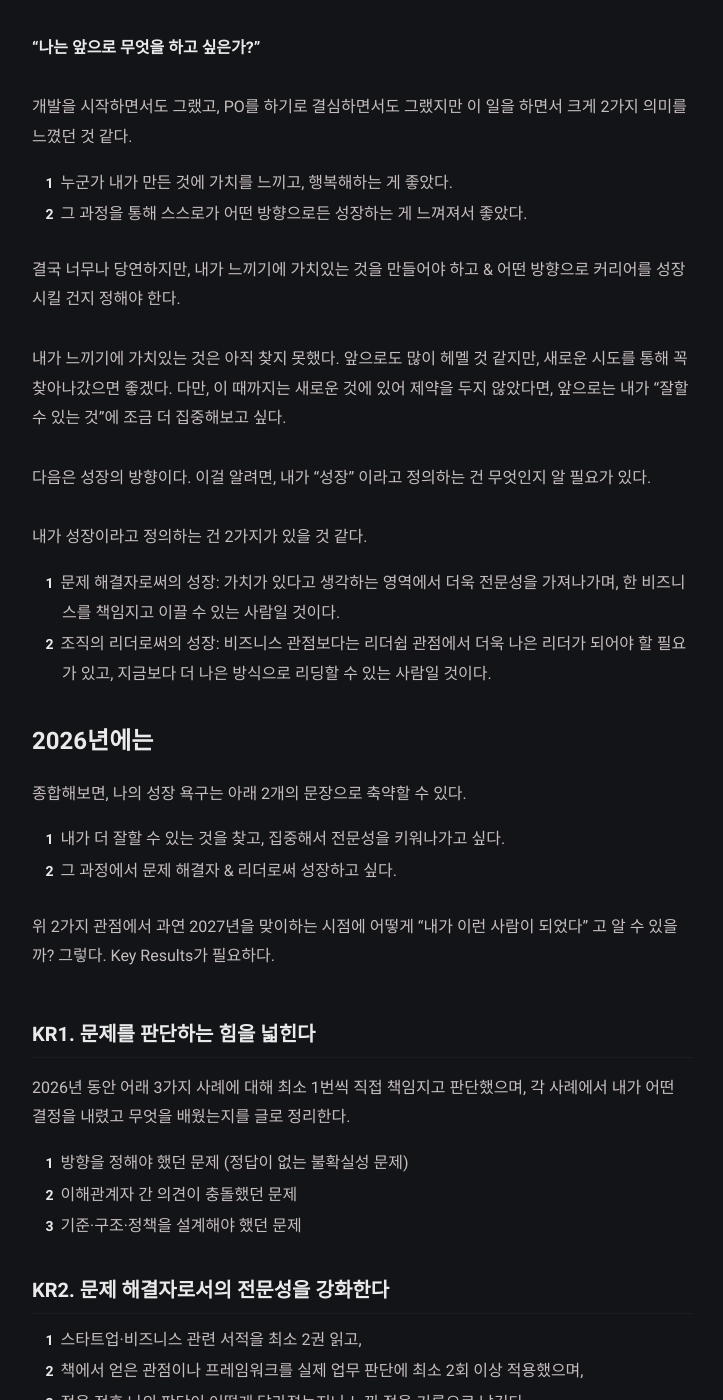
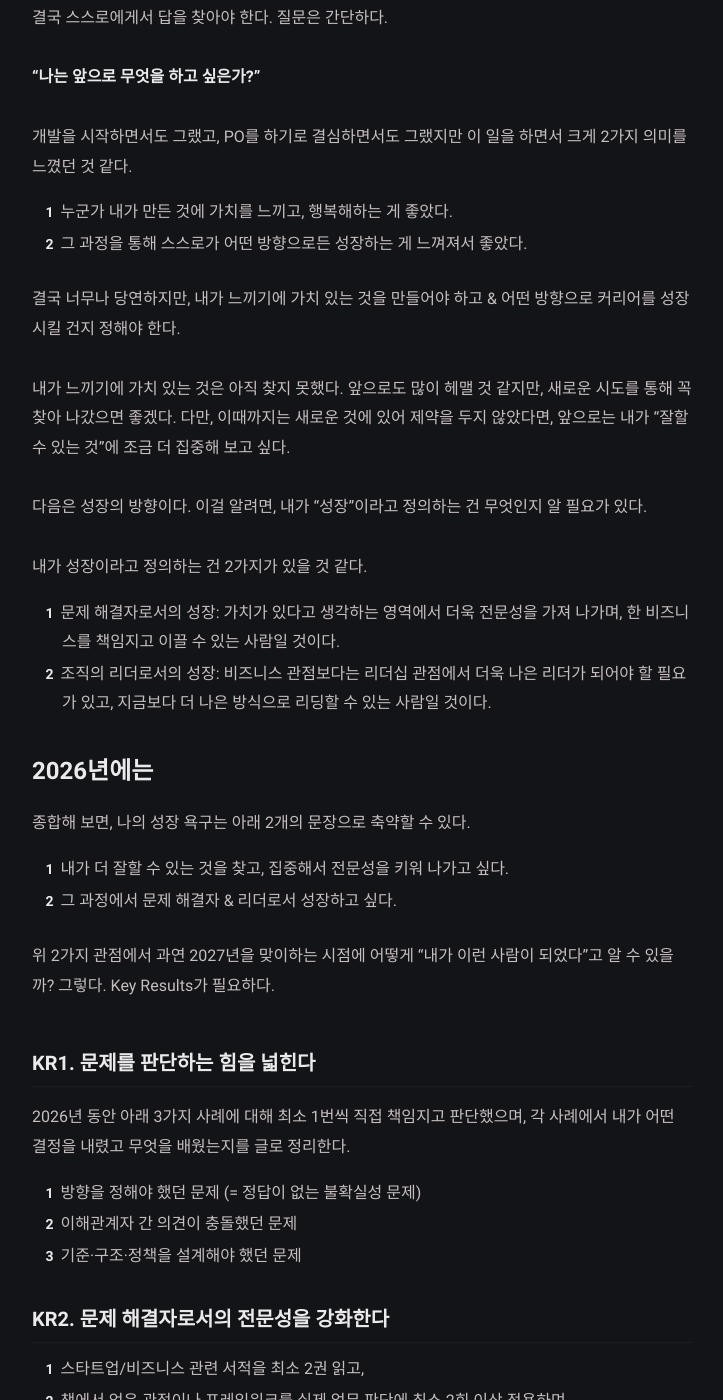
Before and after one commit to myungseokang/product, a Jekyll site: the page built from _posts/retro-2025/2026-01-03-retro-2025.md, in a window 1280 px wide and 1400 px high, scrolled down 1064 px. Shown: the whole window, without its empty margins (278-1001 px from the left). Built offline with Jekyll 4.4.1, drawn with Linux system fonts in a browser that asks for light colours; comment, search, counter and statistics services are not loaded; some of the changed text lies outside the part shown.

Commit message:
fix typo

```diff
--- a/_posts/retro-2025/2026-01-03-retro-2025.md
+++ b/_posts/retro-2025/2026-01-03-retro-2025.md
@@ -8,19 +8,19 @@ comments: true
 
 # 2025년을 마치며
 
-2025년을 다시금 돌이켜보면, 반드시 달성해야하는 목표를 세우고 한 해를 맞이하진 않았던 것 같다.
+2025년을 다시금 돌이켜보면, 반드시 달성해야 하는 목표를 세우고 한 해를 맞이하지는 않았던 것 같다.
 
 굳이 꼽자면, 커리어적으로나 비즈니스적으로 새로운 시도를 하는 해였고 이를 성공 궤도로 올려두는 미래를 그리며 한 해를 보냈던 것 같다.
 
-2025년을 마무리하고, 2026년을 맞이하는 시점에서 아쉽게도 이렇다할 결실을 맺지 못했다.
+2025년을 마무리하고, 2026년을 맞이하는 시점에서 아쉽게도 이렇다 할 결실을 맺지 못했다.
 
-과정에서는 내가 무엇을 잘하고 못하는지, 좋아하고 안 좋아하는지 알 수 있었던 시간이라 아깝진 않다.
+과정에서는 내가 무엇을 잘하고 못하는지, 좋아하고 안 좋아하는지를 알 수 있었던 시간이라 아깝지는 않다.
 
 다만, 앞으로 내가 어떤 걸 하고 싶은지는 아직 찾지 못했던 시간이었다.
 
-그래서 2025년, 아니 정확히는 PO로써 3년이라는 시간을 되돌아보며 나는 앞으로 어떤 방향으로 나아가야하는지 정리하는 시간이 필요하다고 생각했다.
+그래서 2025년, 아니 정확히는 PO로서 3년이라는 시간을 되돌아보며 나는 앞으로 어떤 방향으로 나아가야 하는지 정리하는 시간이 필요하다고 생각했다.
 
-(머릿속이 너무 복잡한데, 왜 그런지 생각해보니 우스갯소리로 이야기하는 "마의 3년차" 구간이었다 ㅋㅋ)
+(머릿속이 너무 복잡한데, 왜 그런지 생각해 보니 우스갯소리로 이야기하는 "마의 3년 차" 구간이었다 ㅋㅋ)
 
 # 2025년과 2026년의 사이에서
 
@@ -33,38 +33,38 @@ comments: true
 1. 누군가 내가 만든 것에 가치를 느끼고, 행복해하는 게 좋았다.
 2. 그 과정을 통해 스스로가 어떤 방향으로든 성장하는 게 느껴져서 좋았다.
 
-결국 너무나 당연하지만, 내가 느끼기에 가치있는 것을 만들어야 하고 & 어떤 방향으로 커리어를 성장시킬 건지 정해야 한다.
+결국 너무나 당연하지만, 내가 느끼기에 가치 있는 것을 만들어야 하고 & 어떤 방향으로 커리어를 성장시킬 건지 정해야 한다.
 
-내가 느끼기에 가치있는 것은 아직 찾지 못했다. 앞으로도 많이 헤멜 것 같지만, 새로운 시도를 통해 꼭 찾아나갔으면 좋겠다. 다만, 이 때까지는 새로운 것에 있어 제약을 두지 않았다면, 앞으로는 내가 "잘할 수 있는 것"에 조금 더 집중해보고 싶다.
+내가 느끼기에 가치 있는 것은 아직 찾지 못했다. 앞으로도 많이 헤맬 것 같지만, 새로운 시도를 통해 꼭 찾아 나갔으면 좋겠다. 다만, 이때까지는 새로운 것에 있어 제약을 두지 않았다면, 앞으로는 내가 "잘할 수 있는 것"에 조금 더 집중해 보고 싶다.
 
-다음은 성장의 방향이다. 이걸 알려면, 내가 "성장" 이라고 정의하는 건 무엇인지 알 필요가 있다.
+다음은 성장의 방향이다. 이걸 알려면, 내가 "성장"이라고 정의하는 건 무엇인지 알 필요가 있다.
 
 내가 성장이라고 정의하는 건 2가지가 있을 것 같다.
 
-1. 문제 해결자로써의 성장: 가치가 있다고 생각하는 영역에서 더욱 전문성을 가져나가며, 한 비즈니스를 책임지고 이끌 수 있는 사람일 것이다.
-2. 조직의 리더로써의 성장: 비즈니스 관점보다는 리더쉽 관점에서 더욱 나은 리더가 되어야 할 필요가 있고, 지금보다 더 나은 방식으로 리딩할 수 있는 사람일 것이다.
+1. 문제 해결자로서의 성장: 가치가 있다고 생각하는 영역에서 더욱 전문성을 가져 나가며, 한 비즈니스를 책임지고 이끌 수 있는 사람일 것이다.
+2. 조직의 리더로서의 성장: 비즈니스 관점보다는 리더십 관점에서 더욱 나은 리더가 되어야 할 필요가 있고, 지금보다 더 나은 방식으로 리딩할 수 있는 사람일 것이다.
 
 # 2026년에는
 
-종합해보면, 나의 성장 욕구는 아래 2개의 문장으로 축약할 수 있다.
+종합해 보면, 나의 성장 욕구는 아래 2개의 문장으로 축약할 수 있다.
 
-1. 내가 더 잘할 수 있는 것을 찾고, 집중해서 전문성을 키워나가고 싶다.
-2. 그 과정에서 문제 해결자 & 리더로써 성장하고 싶다.
+1. 내가 더 잘할 수 있는 것을 찾고, 집중해서 전문성을 키워 나가고 싶다.
+2. 그 과정에서 문제 해결자 & 리더로서 성장하고 싶다.
 
-위 2가지 관점에서 과연 2027년을 맞이하는 시점에 어떻게 "내가 이런 사람이 되었다" 고 알 수 있을까? 그렇다. Key Results가 필요하다.
+위 2가지 관점에서 과연 2027년을 맞이하는 시점에 어떻게 "내가 이런 사람이 되었다"고 알 수 있을까? 그렇다. Key Results가 필요하다.
 
 ### KR1. 문제를 판단하는 힘을 넓힌다
 
-2026년 동안 어래 3가지 사례에 대해 최소 1번씩 직접 책임지고 판단했으며, 각 사례에서 내가 어떤 결정을 내렸고 무엇을 배웠는지를 글로 정리한다.
+2026년 동안 아래 3가지 사례에 대해 최소 1번씩 직접 책임지고 판단했으며, 각 사례에서 내가 어떤 결정을 내렸고 무엇을 배웠는지를 글로 정리한다.
 
-1. 방향을 정해야 했던 문제 (정답이 없는 불확실성 문제)
+1. 방향을 정해야 했던 문제 (= 정답이 없는 불확실성 문제)
 2. 이해관계자 간 의견이 충돌했던 문제
 3. 기준·구조·정책을 설계해야 했던 문제
 
 ### KR2. 문제 해결자로서의 전문성을 강화한다
 
-1. 스타트업·비즈니스 관련 서적을 최소 2권 읽고,
-2. 책에서 얻은 관점이나 프레임워크를 실제 업무 판단에 최소 2회 이상 적용했으며,
+1. 스타트업/비즈니스 관련 서적을 최소 2권 읽고,
+2. 책에서 얻은 관점이나 프레임워크를 실제 업무 판단에 최소 2회 이상 적용하며,
 3. 적용 전후 나의 판단이 어떻게 달라졌는지나 느낀 점을 기록으로 남긴다.
 
 ### KR3. 명확한 비전 제시를 통해 리딩하는 경험을 만든다
```
Also changed, not shown: other parts of _posts/retro-2025/2026-01-03-retro-2025.md (+4 -4 lines).
